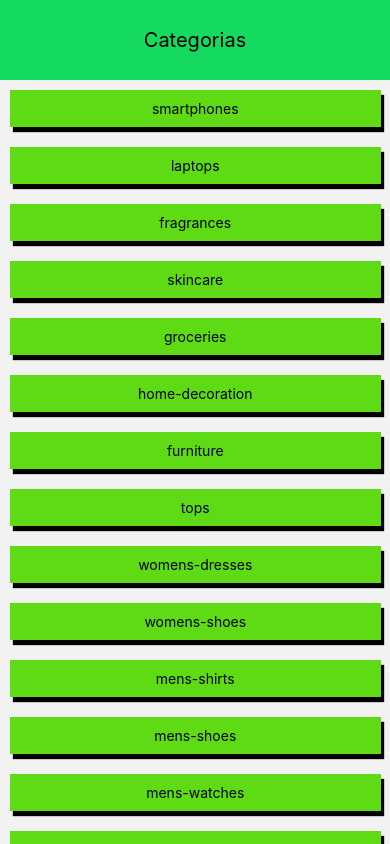
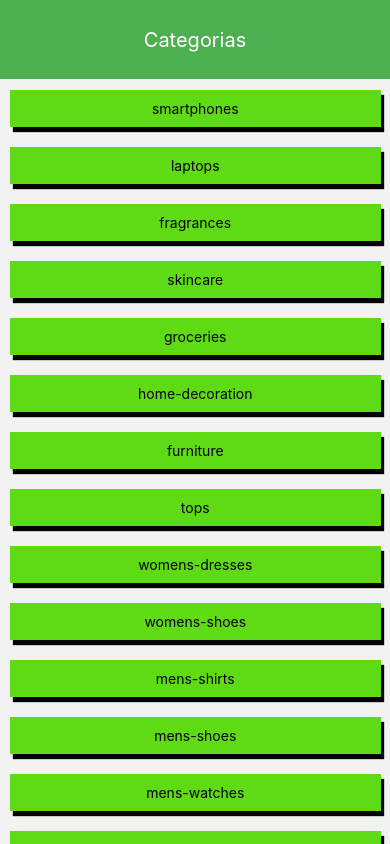
Before and after one commit to kikidemar/proyectoAppDemarchi, a React Native app: screen /Home in a window 390 px wide. Built offline with nearby package versions, Linux system fonts and the light colour scheme.

Commit message:
retoque en header

```diff
--- a/src/components/Header.js
+++ b/src/components/Header.js
@@ -1,26 +1,15 @@
-import { StyleSheet, Text, View } from 'react-native'
-import React from 'react'
-import { colors } from '../global/colors.js'
+import React from 'react';
+import { View } from 'react-native';
+import { Header as RNEHeader, Text } from 'react-native-elements';
+import { colors } from '../global/colors.js';
 
-const Header = ({title}) => {
+const Header = ({ title }) => {
   return (
-    <View style= {styles.container}>
-      <Text style={styles.text}>{title}</Text>
-    </View>
-  )
-}
+    <RNEHeader
+      containerStyle={{ backgroundColor: '#4CAF50', justifyContent: 'space-around', height: 80 }}
+      centerComponent={<Text style={{ fontSize: 20, color: 'white' }}>{title}</Text>}
+    />
+  );
+};
 
-export default Header
-
-const styles = StyleSheet.create({
-  container: {
-    backgroundColor: colors.green1,
-    width: '100%',
-    height: 80,
-    justifyContent: 'center',
-    alignItems: 'center',
-  },
-  text: {
-    fontSize: 20,
-  }
-})
+export default Header;
```
